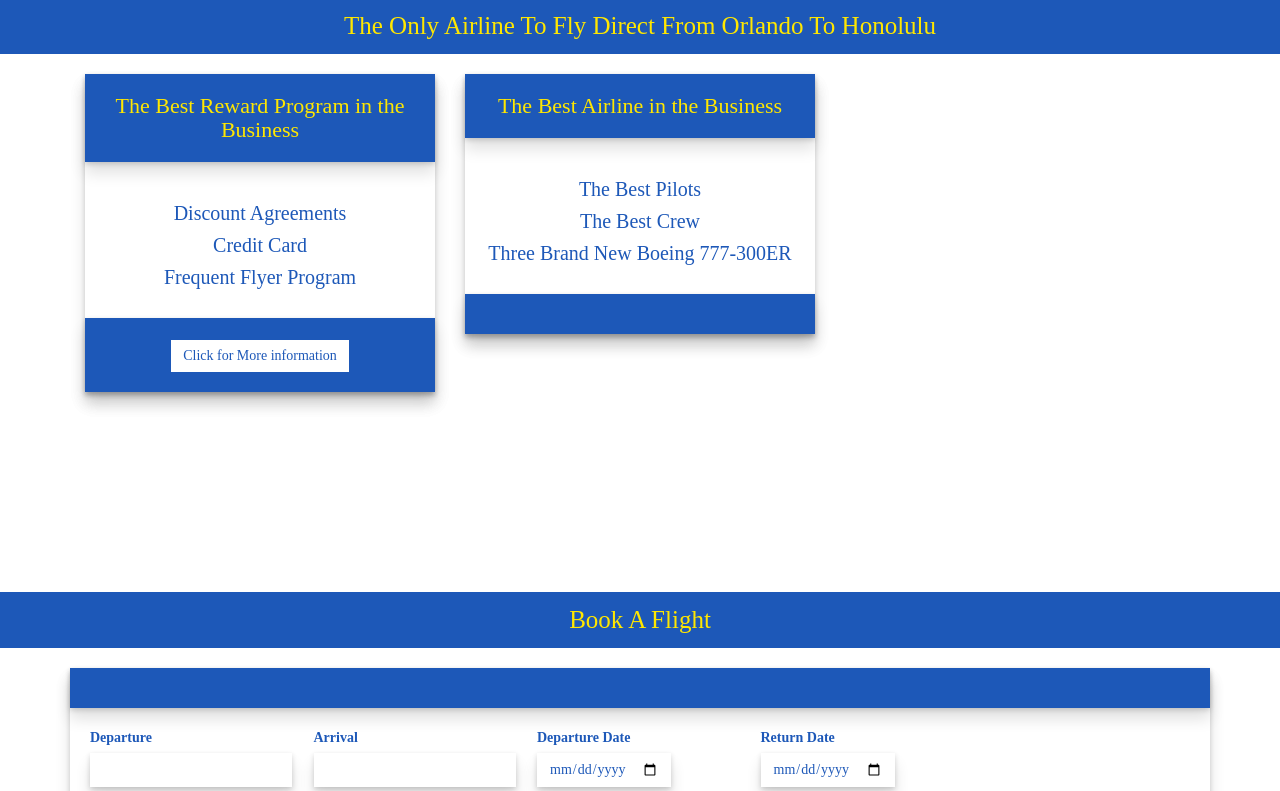
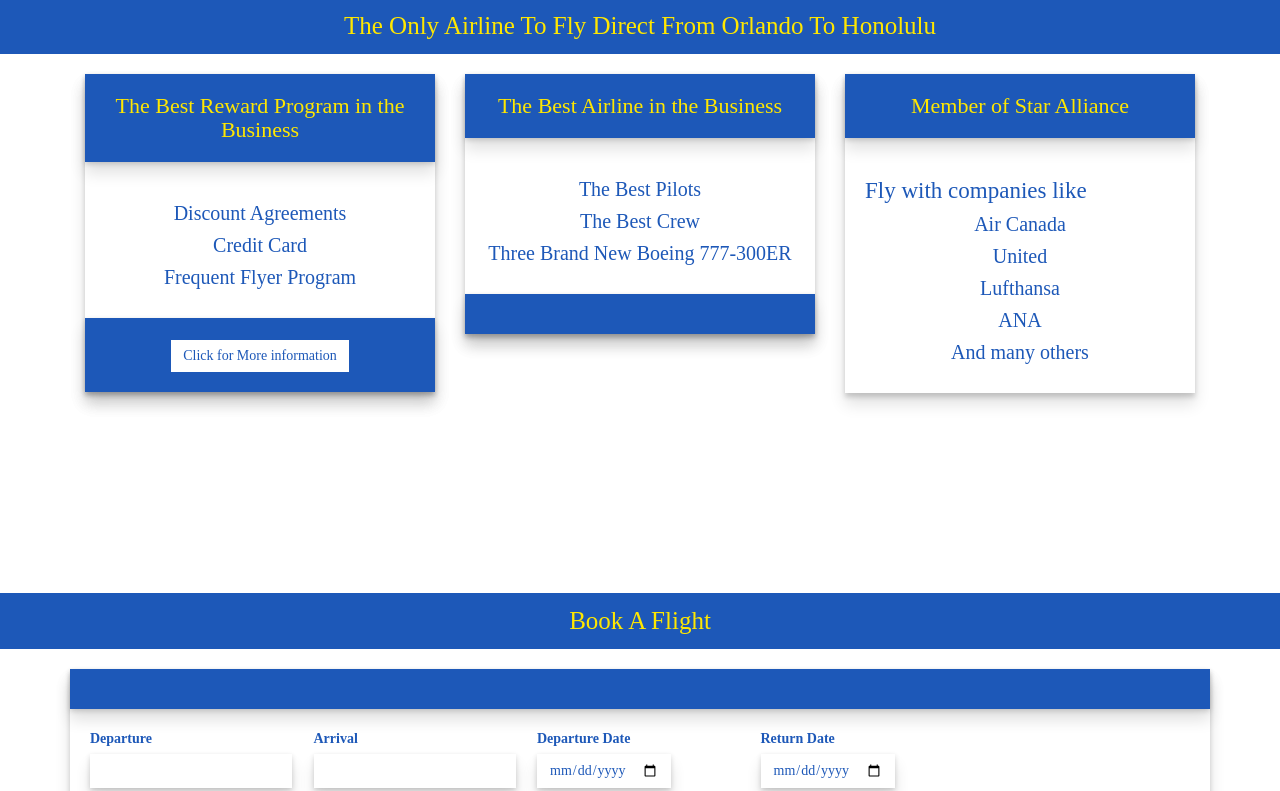
Before and after one commit to RiddleAir/RiddleAir.github.io, a plain HTML site: page index.html in a window 1280 px wide. Shown: the part 722-1513 px from the top of the page. Drawn offline with nearby package versions, Linux system fonts and the light colour scheme.

Commit message:
added content

```diff
--- a/index.html
+++ b/index.html
@@ -93,6 +93,20 @@
                     <div class="card-header"></div>
                 </div>
             </div>
+
+            <div class="col-lg-4 col-md-4 col-sm-4">
+                <div class="card">
+                    <h4 class="card-header">Member of Star Alliance</h4>
+                    <div class="card-block">
+                        <h4>Fly with companies like</h4>
+                        <h5>Air Canada</h5>
+                        <h5>United</h5>
+                        <h5>Lufthansa</h5>
+                        <h5>ANA</h5>
+                        <h5>And many others</h5>
+                    </div>
+                </div>
+            </div>
         </div>
     </section>
 
```
